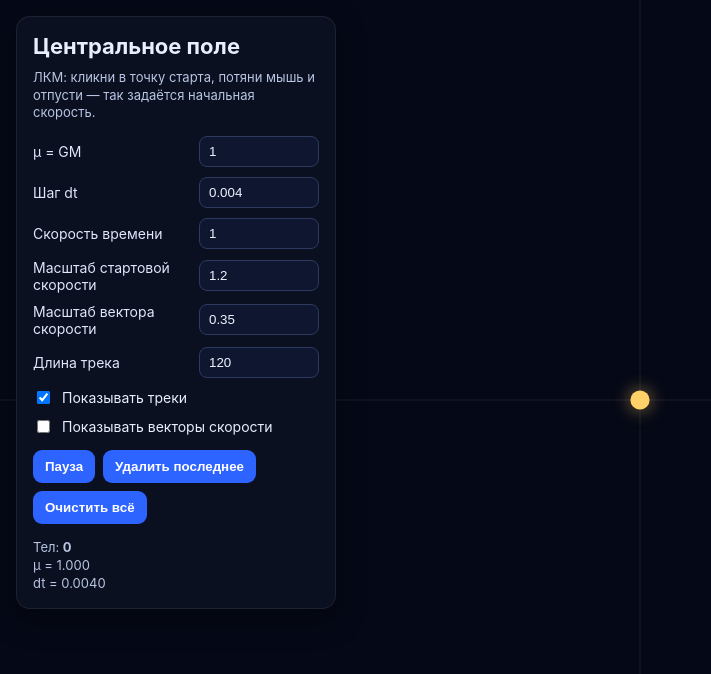
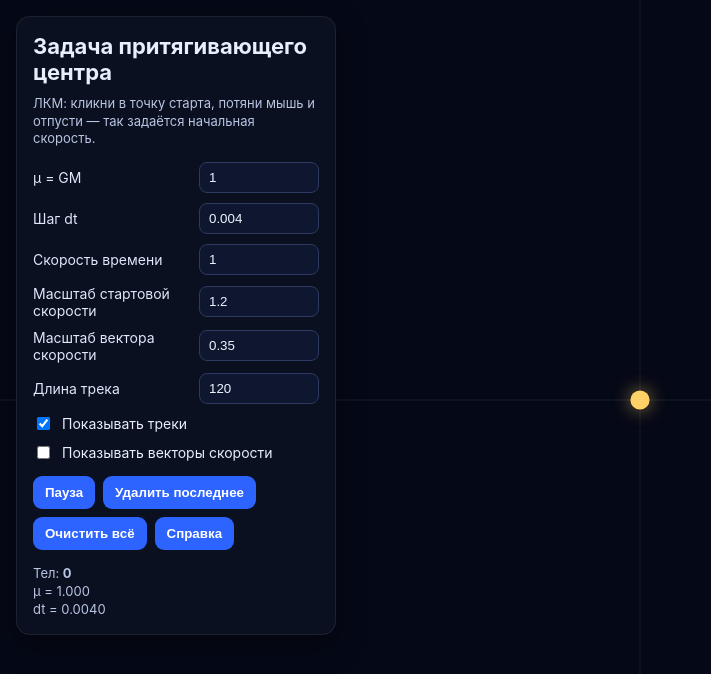
Before and after one commit to YurLea/TwoBodyProblem, a website: page index.html in a window 1280 px wide. Shown: the whole page, without its empty margins (0-711 px from the left). Drawn offline with Linux system fonts and the light colour scheme.

Commit message:
new buttons

```diff
--- a/index.html
+++ b/index.html
@@ -10,7 +10,7 @@
 <canvas id="simCanvas"></canvas>
 
 <aside class="panel">
-    <h1>Центральное поле</h1>
+    <h1>Задача притягивающего центра</h1>
     <p class="hint">
         ЛКМ: кликни в точку старта, потяни мышь и отпусти — так задаётся начальная скорость.
     </p>
@@ -59,6 +59,7 @@
         <button id="pauseBtn">Пауза</button>
         <button id="removeLastBtn">Удалить последнее</button>
         <button id="clearBtn">Очистить всё</button>
+        <button id="helpBtn" type="button">Справка</button>
     </div>
 
     <div id="stats" class="stats"></div>
```
